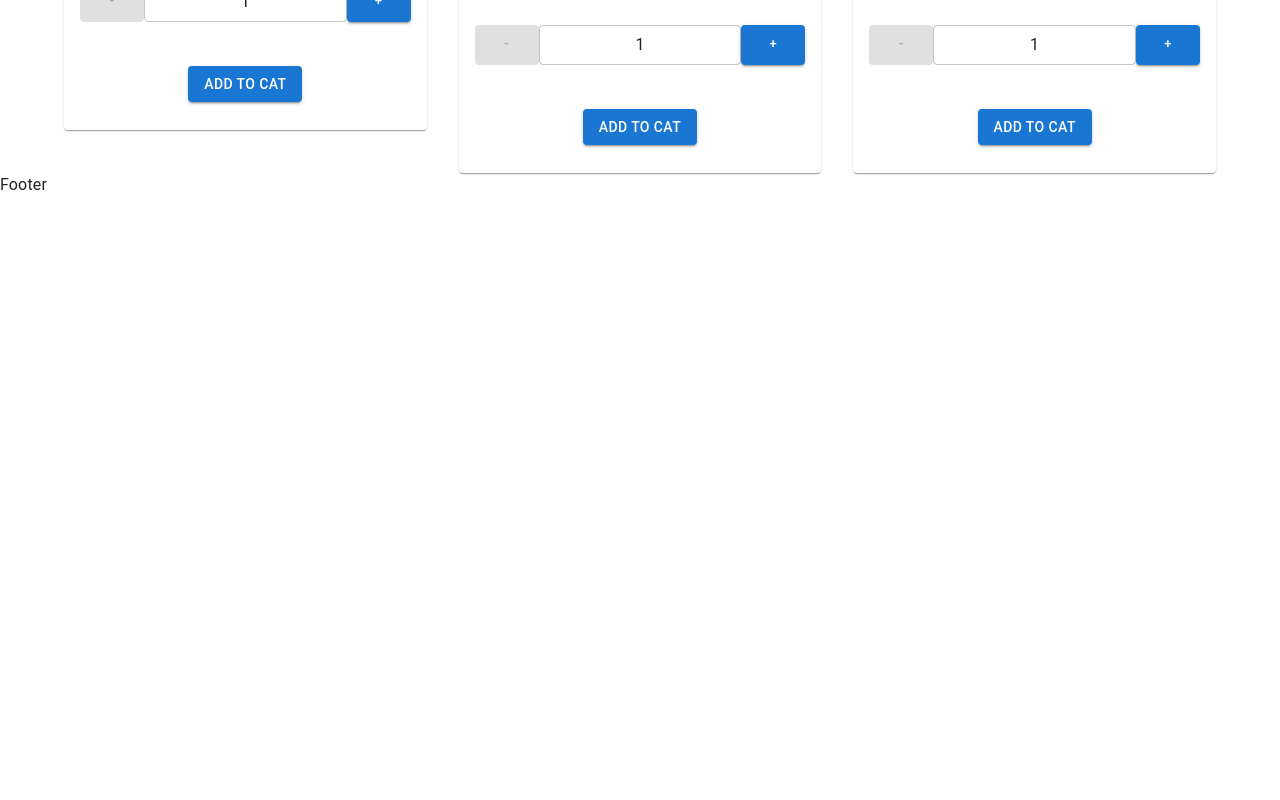
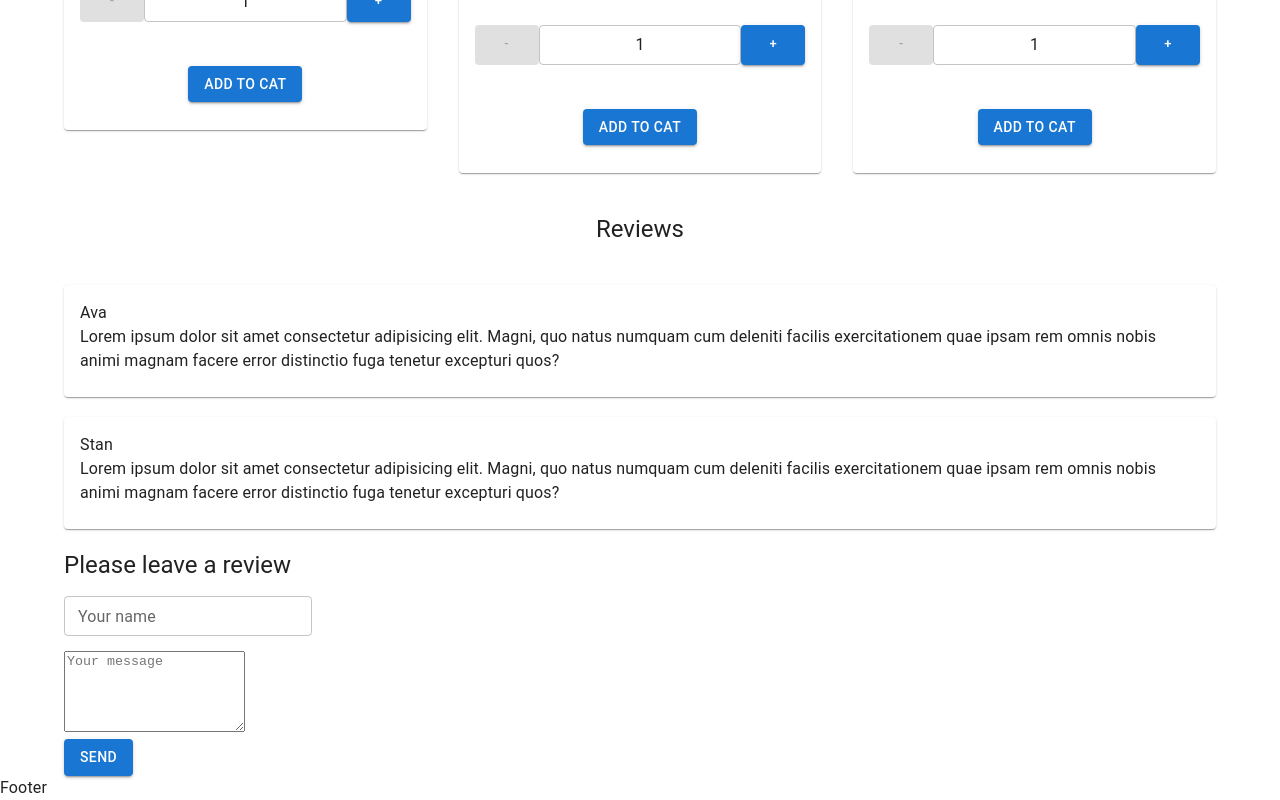
Before and after one commit to DenysShportun/react-fake-shop, a React (Create React App) app: page / in a window 1280 px wide. Shown: the part 1289-2089 px from the top of the page. Before the commit the page ends 1486 px from the top, so only its background shows below. Built offline with nearby package versions, Linux system fonts and the light colour scheme.

Commit message:
add reviews

```diff
--- /dev/null
+++ b/src/components/Reviews/Reviews.tsx
@@ -0,0 +1,116 @@
+import React, { useState } from "react"
+import {
+    Typography,
+    Card,
+    CardContent,
+    TextField,
+    TextareaAutosize,
+    Button,
+} from "@mui/material"
+type Props = {}
+
+type Review = {
+    name: string
+    text: string
+}
+
+const Reviews = (props: Props) => {
+    const arrReviews: Review[] = [
+        {
+            name: "Ava",
+            text: "Lorem ipsum dolor sit amet consectetur adipisicing elit. Magni, quo natus numquam cum deleniti facilis exercitationem quae ipsam rem omnis nobis animi magnam facere error distinctio fuga tenetur excepturi quos?",
+        },
+        {
+            name: "Stan",
+            text: "Lorem ipsum dolor sit amet consectetur adipisicing elit. Magni, quo natus numquam cum deleniti facilis exercitationem quae ipsam rem omnis nobis animi magnam facere error distinctio fuga tenetur excepturi quos?",
+        },
+    ]
+
+    const [reviews, setReviews] = useState<Review[]>(arrReviews)
+
+    const [newReview, setNewReview] = useState<Review>({ name: "", text: "" })
+
+    const handleChangeName = (e: React.ChangeEvent<HTMLInputElement>) => {
+        setNewReview((prevState: Review) => ({
+            ...prevState,
+            name: e.target.value,
+        }))
+    }
+
+    const handleChangeText = (e: React.ChangeEvent<HTMLTextAreaElement>) => {
+        setNewReview((prevState: Review) => ({
+            ...prevState,
+            text: e.target.value,
+        }))
+    }
+
+    const onSend = (e: React.FormEvent<HTMLFormElement>) => {
+        e.preventDefault()
+        if (newReview.name === "" || newReview.text === "") {
+            alert("all fields are required")
+        } else {
+            setReviews((prevState: Review[]) => {
+                return [...prevState, newReview]
+            })
+            setNewReview({
+                name: "",
+                text: "",
+            })
+        }
+    }
+
+    return (
+        <>
+            <Typography
+                variant="h5"
+                sx={{
+                    textAlign: "center",
+                    margin: "40px 0",
+                }}
+            >
+                Reviews
+            </Typography>
+            {reviews.map(({ name, text }: Review, i) => (
+                <Card
+                    sx={{
+                        margin: "20px 0",
+                    }}
+                    key={i}
+                >
+                    <CardContent>
+                        <div>{name}</div>
+                        <div>{text}</div>
+                    </CardContent>
+                </Card>
+            ))}
+            <form onSubmit={onSend}>
+                <Typography variant="h5">Please leave a review</Typography>
+                <div
+                    style={{
+                        margin: "15px 0",
+                    }}
+                >
+                    <TextField
+                        size="small"
+                        label="Your name"
+                        value={newReview.name}
+                        onChange={handleChangeName}
+                    />
+                </div>
+                <TextareaAutosize
+                    minRows={5}
+                    placeholder="Your message"
+                    value={newReview.text}
+                    onChange={handleChangeText}
+                />
+                <div>
+                    <Button type="submit" variant="contained">
+                        Send
+                    </Button>
+                </div>
+            </form>
+        </>
+    )
+}
+
+export default Reviews
--- a/src/pages/Home/Home.tsx
+++ b/src/pages/Home/Home.tsx
@@ -1,4 +1,5 @@
 import ProductsList from "components/Products/ProductsList"
+import Reviews from "components/Reviews/Reviews"
 
 import React from "react"
 
@@ -10,6 +11,7 @@ const Home = ({ addProductToCart }: Props) => {
     return (
         <>
             <ProductsList addProductToCart={addProductToCart} />
+            <Reviews />
         </>
     )
 }
```
